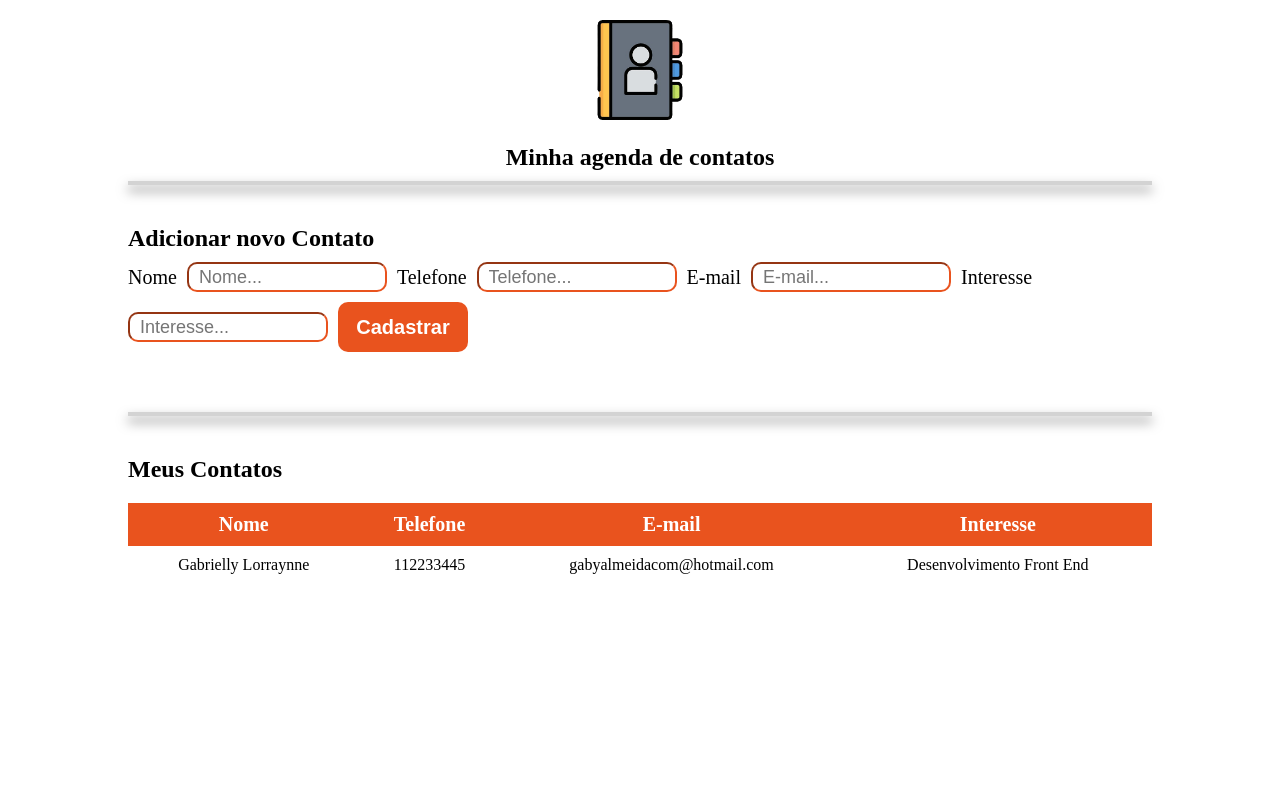
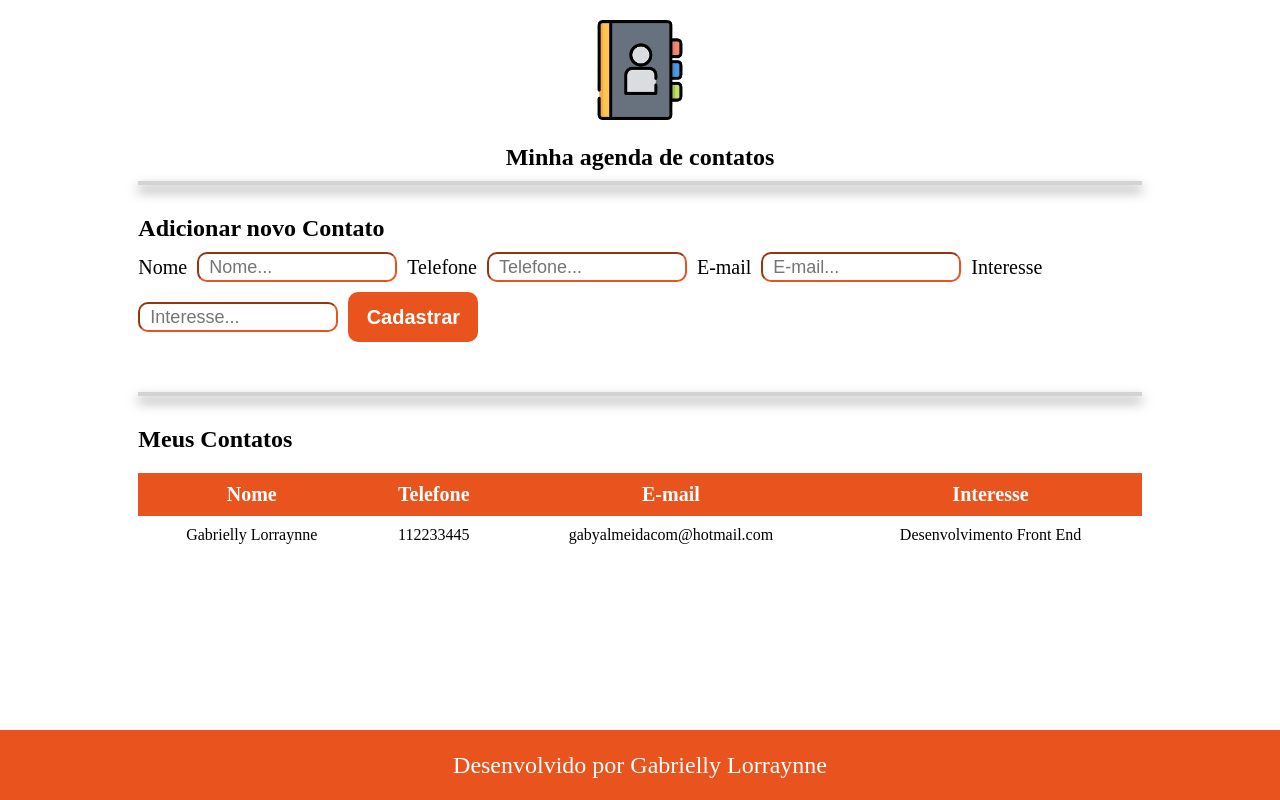
Before and after one commit to gaby-lorraynne/Agenda__Contatos, a plain HTML site: page index.html in a window 1280 px wide. Drawn offline with Linux system fonts and the light colour scheme.

Commit message:
Adicionando o footer

```diff
--- a/index.html
+++ b/index.html
@@ -58,6 +58,9 @@
             </table>
         </div>
     </div>
+    <footer>
+        <p>Desenvolvido por Gabrielly Lorraynne</p>
+    </footer>
 
     <script src="script.js"></script>
 </body>
--- a/styles/style.css
+++ b/styles/style.css
@@ -4,12 +4,20 @@
     box-sizing: border-box;
 }
 
-.content {
+html, body {
+    height: 100%;
+}
+
+body {
     display: flex;
     flex-direction: column;
+}
+
+.content {
     text-align: center;
     margin: 0 auto;
     padding-top: 20px;
+    flex: 1;
 }
 
 .cabecalho {
@@ -109,3 +117,14 @@ th{
 tr:nth-child(even) {
     background-color: #ffe7d9;
 }
+
+footer {
+    background-color: #e9531e;
+    width: 100%;
+    height: 70px;
+    color: #fff;
+    display: flex;
+    justify-content: center;
+    align-items: center;
+    font-size: 24px;
+}
```
